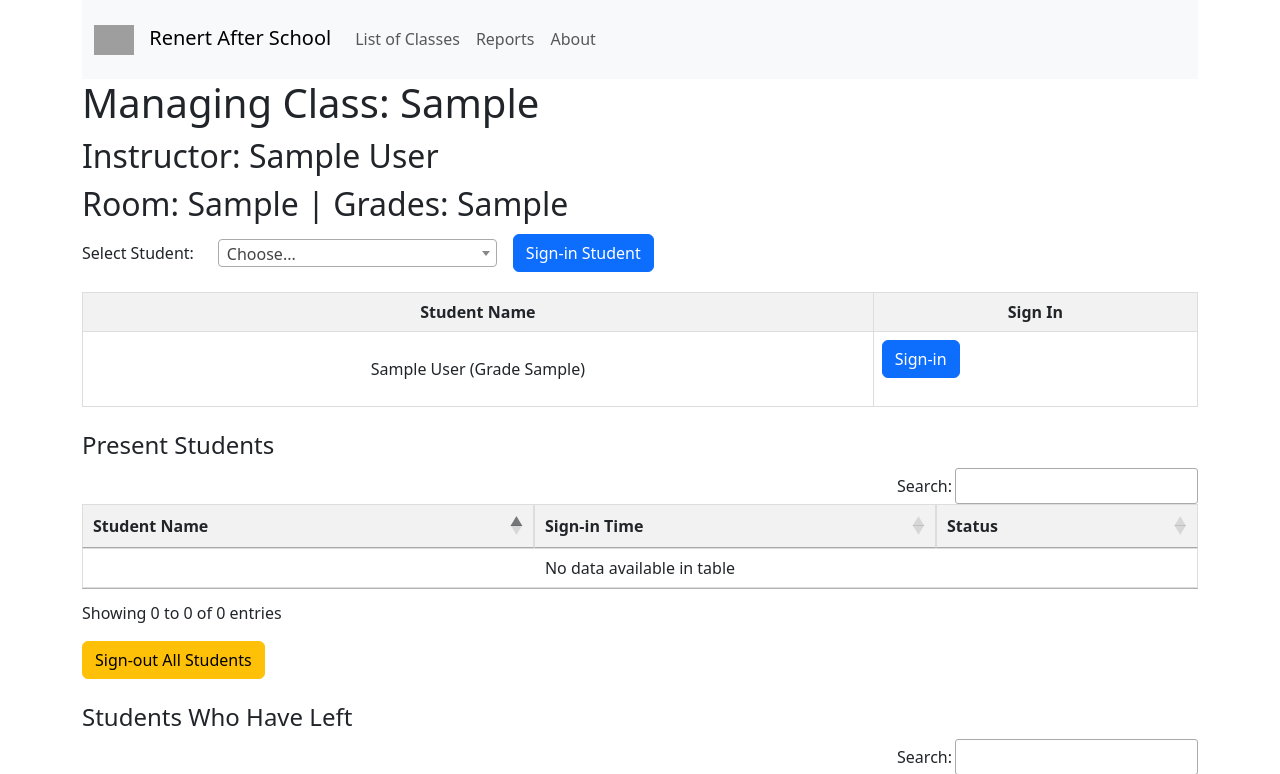
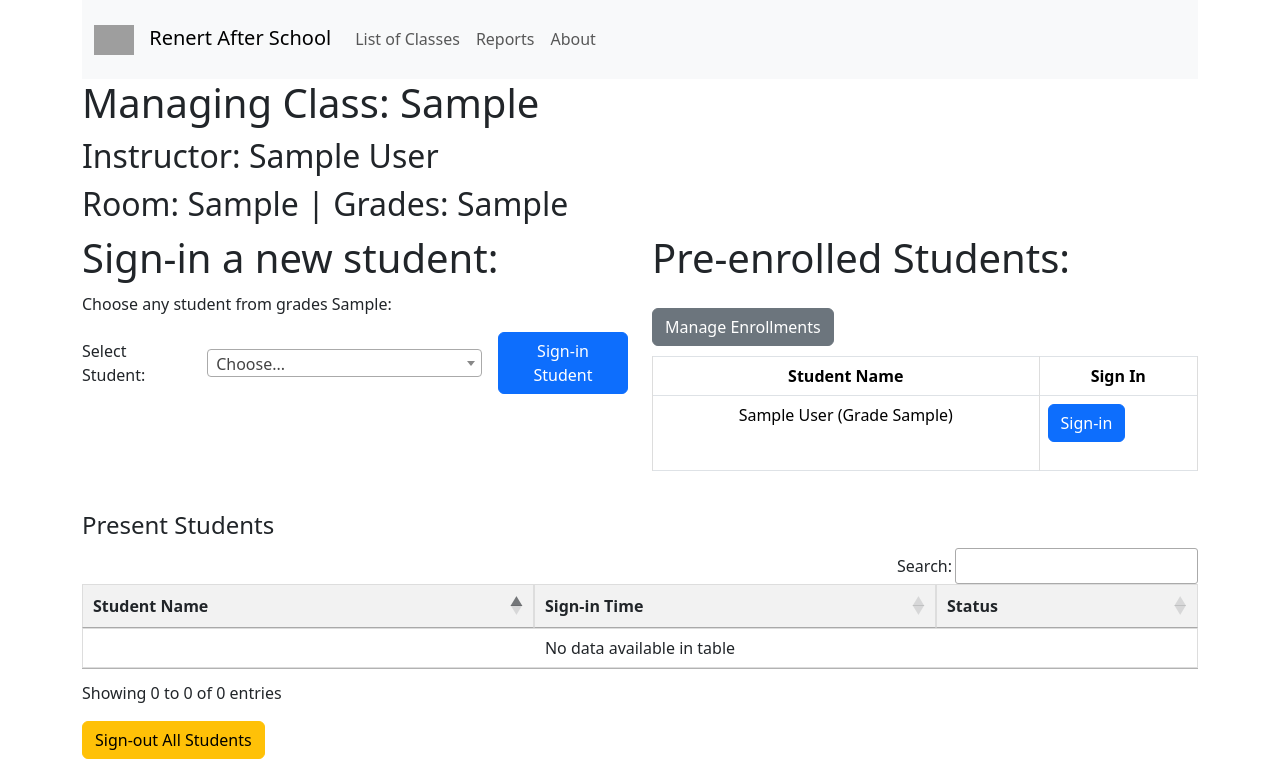
Before and after one commit to lekha-sandhu/renert-afterschool-public, a Flask app: template templates/manage_class.html in a window 1280 px wide. Shown: the part 25-799 px from the top of the page. Run offline with Flask 3, Linux system fonts and the light colour scheme; the template is opened without the code that fills it: values that come from a table or form of the project are taken from there, others are empty; tables that the repository leaves empty hold one stand-in row (values such as "Sample post"); parts of the project's set-up code (start-up, migrations or seed data) failed here and were passed over; some libraries are stand-ins or nearby versions; grey boxes are pictures that could not be loaded.

Commit message:
organized manage class page with table of pre enrolled students. also added a button on manage class and manage enrollments page to go back to each page.

```diff
--- a/templates/enrollments.html
+++ b/templates/enrollments.html
@@ -79,6 +79,7 @@
         </form>
 
         <h4 class="mt-4">Enrolled Students</h4>
+        <a href="/manage_class/{{ afterschool_class.afterschool_class_id }}" class="btn btn-secondary mt-3">Manage Class</a>
         <table id="my_table" class="table table-bordered">
             <thead>
                 <tr>
--- a/templates/manage_class.html
+++ b/templates/manage_class.html
@@ -37,9 +37,13 @@
         <h2>Instructor: {{ afterschool_class.instructor.name }}</h2>
         <h2>Room: {{ afterschool_class.room }} | Grades: {{ afterschool_class.grades }}</h2>
 
+        <div class="row">
+            <div class="col-md-6">
+            <h1>Sign-in a new student:</h1>
+            <p>Choose any student from grades {{ afterschool_class.grades }}:</p>
             <form method="POST" action="/sign_in_student" class="d-flex align-items-center gap-3">
                 <label for="student_list" class="me-2">Select Student:</label>
-            <select id="student_list" class="form-select w-25" name="student_id">
+                <select id="student_list" class="form-select w-75" name="student_id">
                 <option selected disabled>Choose...</option>
                 {% for s in students_grade %}
                     <option value="{{ s.id }}">{{ s.name }} (Gr. {{ s.grade }})</option>
@@ -48,9 +52,12 @@
                 <input type="hidden" name="class_id" value="{{ afterschool_class.afterschool_class_id }}">
                 <button type="submit" class="btn btn-primary">Sign-in Student</button>
             </form>
-
+            </div>
+            <div class="col-md-6">
+            <h1>Pre-enrolled Students:</h1>
+            <a href="/manage_enrollments/{{ afterschool_class.afterschool_class_id }}" class="btn btn-secondary mt-3">Manage Enrollments</a>
             {% if enrolled_students %}
-        <table id="sign_in_enrollments">
+            <table id="sign_in_enrollments" class="table table-bordered">
                 <thead>
                 <tr>
                     <th>Student Name</th>
@@ -73,6 +80,8 @@
                 </tbody>
             </table>
             {% endif %}
+            </div>
+        </div>
 
         <h4 class="mt-4">Present Students</h4>
         <table id="sign_in_table">
```
Lines whose indentation alone changed are shown as unchanged.
